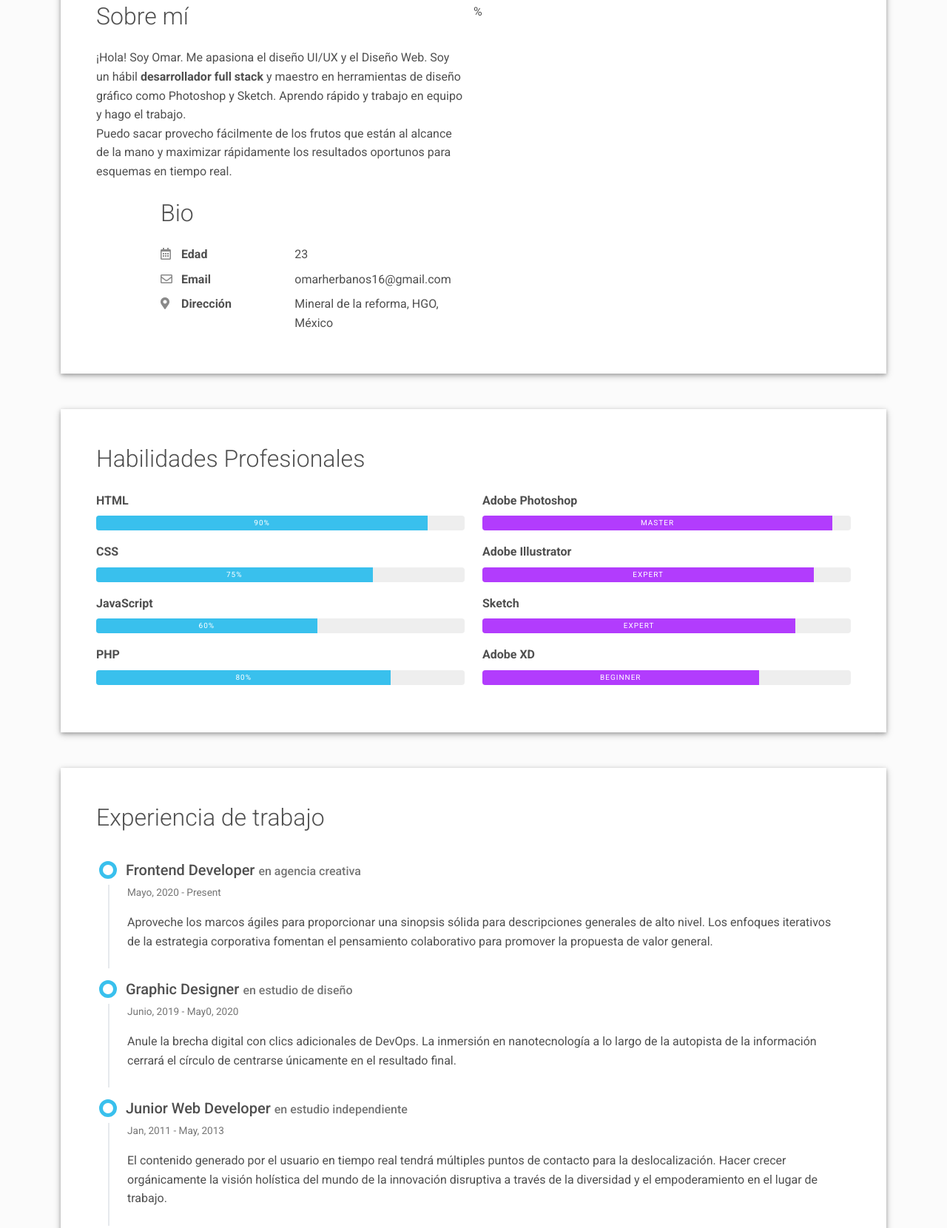
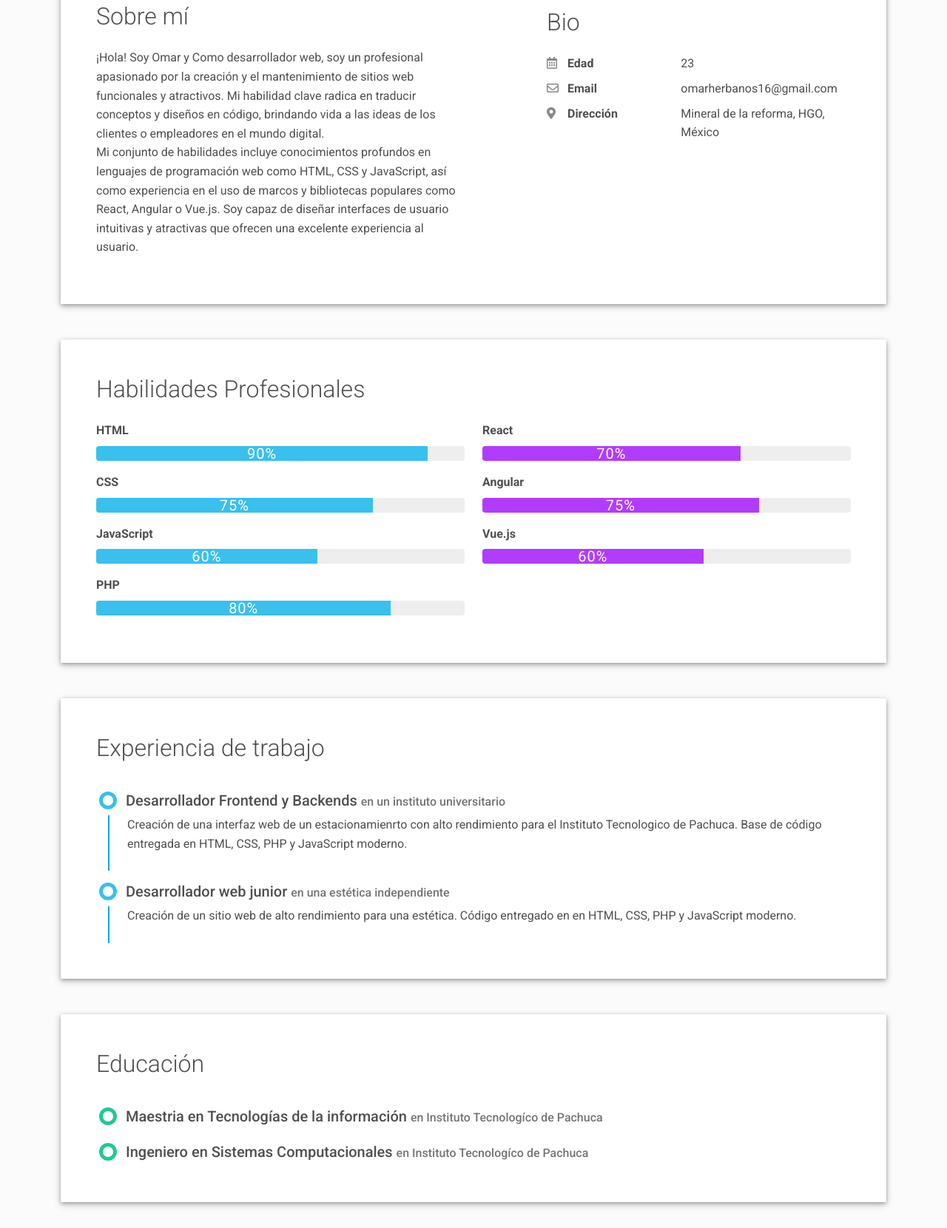
Before and after one commit to tabas1618/MyResume, a plain HTML site: page index.html in a window 1280 px wide. Shown: the part 705-2365 px from the top of the page at 74% size. Drawn offline with Linux system fonts and the light colour scheme.

Commit message:
Add files via upload

```diff
--- a/css/main.css
+++ b/css/main.css
@@ -7,7 +7,7 @@
   content: '';
   display: inline-block;
   position: absolute;
-  background-color: #fff;
+  background-color: #ffffff;
   border-radius: 100%;
   width: 24px;
   height: 24px;
@@ -17,7 +17,7 @@
   z-index: 2; }
 
 .timeline-body {
-  border-left: 2px solid #E6E9ED; }
+  border-left: 2px solid #0faade; }
 
 .timeline-card-primary:before {
   border-color: var(--bs-primary); }
@@ -72,7 +72,7 @@ html, body {
 
 .progress-bar {
   text-transform: uppercase;
-  font-size: 10px;
+  font-size: 20px;
   letter-spacing: 1px; }
 
 .text-small {
@@ -112,7 +112,7 @@ footer a:not(.nav-link) {
     opacity: 1 !important;
     transform: translate(0) scale(1) !important; }
   body.bg-light {
-    background-color: #fff !important; }
+    background-color: #000000 !important; }
   .container {
     width: auto;
     max-width: 100%;
--- a/index.html
+++ b/index.html
@@ -90,9 +90,9 @@
       <div class="row">
         <div class="col-md-6">
           <h2 class="h2 fw-light mb-4">Sobre mí</h2>
-          <p></p>¡Hola! Soy Omar. Me apasiona el diseño UI/UX y el Diseño Web. Soy un hábil <strong>desarrollador full stack</strong> y maestro en herramientas de diseño gráfico como Photoshop y Sketch. Aprendo rápido y trabajo en equipo y hago el trabajo.
-          <p>Puedo sacar provecho fácilmente de los frutos que están al alcance de la mano y maximizar rápidamente los resultados oportunos para esquemas en tiempo real.</p>
-        </div>%
+          <p></p>¡Hola! Soy Omar y Como desarrollador web, soy un profesional apasionado por la creación y el mantenimiento de sitios web funcionales y atractivos. Mi habilidad clave radica en traducir conceptos y diseños en código, brindando vida a las ideas de los clientes o empleadores en el mundo digital.
+          <p>Mi conjunto de habilidades incluye conocimientos profundos en lenguajes de programación web como HTML, CSS y JavaScript, así como experiencia en el uso de marcos y bibliotecas populares como React, Angular o Vue.js. Soy capaz de diseñar interfaces de usuario intuitivas y atractivas que ofrecen una excelente experiencia al usuario.</p>
+        </div>
         <div class="col-md-5 offset-lg-1">
           <div class="row mt-2">
             <h2 class="h2 fw-light mb-4">Bio</h2>
@@ -146,25 +146,22 @@
           </div>
         </div>
         <div class="col-md-6">
-          <div class="mb-3"><span class="fw-bolder">Adobe Photoshop</span>
+          <div class="mb-3"><span class="fw-bolder">React</span>
             <div class="progress my-2 rounded" style="height: 20px">
-              <div class="progress-bar bg-secondary" role="progressbar" data-aos="zoom-in-right" data-aos-delay="400" data-aos-anchor=".skills-section" style="width: 95%" aria-valuenow="95" aria-valuemin="0" aria-valuemax="100">Master</div>
+              <div class="progress-bar bg-secondary" role="progressbar" data-aos="zoom-in-right" data-aos-delay="400" data-aos-anchor=".skills-section" style="width: 70%" aria-valuenow="95" aria-valuemin="0" aria-valuemax="100">70%</div>
             </div>
           </div>
-          <div class="mb-3"><span class="fw-bolder">Adobe Illustrator</span>
+          <div class="mb-3"><span class="fw-bolder">Angular</span>
             <div class="progress my-2 rounded" style="height: 20px">
-              <div class="progress-bar bg-secondary" role="progressbar" data-aos="zoom-in-right" data-aos-delay="400" data-aos-anchor=".skills-section" style="width: 90%" aria-valuenow="90" aria-valuemin="0" aria-valuemax="100">Expert</div>
+              <div class="progress-bar bg-secondary" role="progressbar" data-aos="zoom-in-right" data-aos-delay="400" data-aos-anchor=".skills-section" style="width: 75%" aria-valuenow="90" aria-valuemin="0" aria-valuemax="100">75%</div>
             </div>
           </div>
-          <div class="mb-3"><span class="fw-bolder">Sketch</span>
+          <div class="mb-3"><span class="fw-bolder">Vue.js</span>
             <div class="progress my-2 rounded" style="height: 20px">
-              <div class="progress-bar bg-secondary" role="progressbar" data-aos="zoom-in-right" data-aos-delay="500" data-aos-anchor=".skills-section" style="width: 85%" aria-valuenow="85" aria-valuemin="0" aria-valuemax="100">Expert</div>
+              <div class="progress-bar bg-secondary" role="progressbar" data-aos="zoom-in-right" data-aos-delay="500" data-aos-anchor=".skills-section" style="width: 60%" aria-valuenow="85" aria-valuemin="0" aria-valuemax="100">60%</div>
             </div>
           </div>
-          <div class="mb-3"><span class="fw-bolder">Adobe XD</span>
-            <div class="progress my-2 rounded" style="height: 20px">
-              <div class="progress-bar bg-secondary" role="progressbar" data-aos="zoom-in-right" data-aos-delay="600" data-aos-anchor=".skills-section" style="width: 75%" aria-valuenow="75" aria-valuemin="0" aria-valuemax="100">Beginner</div>
-            </div>
+
           </div>
         </div>
       </div>
@@ -176,29 +173,18 @@
       <div class="timeline">
         <div class="timeline-card timeline-card-info" data-aos="fade-in" data-aos-delay="0">
           <div class="timeline-head px-4 pt-3">
-            <div class="h5">Frontend Developer <span class="text-muted h6">en agencia creativa</span></div>
+            <div class="h5">Desarrollador Frontend y Backends <span class="text-muted h6">en un instituto universitario</span></div>
           </div>
           <div class="timeline-body px-4 pb-4">
-            <div class="text-muted text-small mb-3">Mayo, 2020 - Present</div>
-            <div>Aproveche los marcos ágiles para proporcionar una sinopsis sólida para descripciones generales de alto nivel. Los enfoques iterativos de la estrategia corporativa fomentan el pensamiento colaborativo para promover la propuesta de valor general.</div>
-          </div>
-        </div>
-        <div class="timeline-card timeline-card-info" data-aos="fade-in" data-aos-delay="200">
-          <div class="timeline-head px-4 pt-3">
-            <div class="h5">Graphic Designer <span class="text-muted h6">en estudio de diseño</span></div>
-          </div>
-          <div class="timeline-body px-4 pb-4">
-            <div class="text-muted text-small mb-3">Junio, 2019 - May0, 2020</div>
-            <div>Anule la brecha digital con clics adicionales de DevOps. La inmersión en nanotecnología a lo largo de la autopista de la información cerrará el círculo de centrarse únicamente en el resultado final.</div>
+            <div>Creación de una interfaz web de un estacionamienrto con alto rendimiento para el Instituto Tecnologico de Pachuca. Base de código entregada en HTML, CSS, PHP y JavaScript moderno.</div>
           </div>
         </div>
         <div class="timeline-card timeline-card-info" data-aos="fade-in" data-aos-delay="400">
           <div class="timeline-head px-4 pt-3">
-            <div class="h5">Junior Web Developer <span class="text-muted h6">en estudio independiente</span></div>
+            <div class="h5">Desarrollador web junior <span class="text-muted h6">en una estética independiente</span></div>
           </div>
           <div class="timeline-body px-4 pb-4">
-            <div class="text-muted text-small mb-3">Jan, 2011 - May, 2013</div>
-            <div>El contenido generado por el usuario en tiempo real tendrá múltiples puntos de contacto para la deslocalización. Hacer crecer orgánicamente la visión holística del mundo de la innovación disruptiva a través de la diversidad y el empoderamiento en el lugar de trabajo.</div>
+            <div>Creación de un sitio web de alto rendimiento para una estética. Código entregado en en HTML, CSS, PHP y JavaScript moderno.</div>
           </div>
         </div>
       </div>
@@ -210,21 +196,14 @@
       <div class="timeline">
         <div class="timeline-card timeline-card-success" data-aos="fade-in" data-aos-delay="0">
           <div class="timeline-head px-4 pt-3">
-            <div class="h5">Maestria en Tecnología de la información <span class="text-muted h6">en Instituto Tecnologíco de Pachuca</span>          </div>
+            <div class="h5">Maestria en Tecnologías de la información <span class="text-muted h6">en Instituto Tecnologíco de Pachuca</span>          </div>
           </div>
-          <div class="timeline-body px-4 pb-4">
-            <div class="text-muted text-small mb-3"></div>
-            <div>Aproveche los marcos ágiles para proporcionar una sinopsis sólida para descripciones generales de alto nivel. Los enfoques iterativos de la estrategia corporativa fomentan el pensamiento colaborativo para promover la propuesta de valor general.</div>
+
           </div>
         </div>
         <div class="timeline-card timeline-card-success" data-aos="fade-in" data-aos-delay="200">
           <div class="timeline-head px-4 pt-3">
-            <div class="h5">Ingeniero en Sistemas Computacionales <span class="text-muted h6">en Instituto Tecnologíco de Pachuca</span>          </div>
-          </div>
-          <div class="timeline-body px-4 pb-4">
-            <div class="text-muted text-small mb-3"></div>
-            <div>Anule la brecha digital con clics adicionales de DevOps. La inmersión en nanotecnología a lo largo de la autopista de la información cerrará el círculo de centrarse únicamente en el resultado final.</div>
-          </div>
+            <div class="h5">Ingeniero en Sistemas Computacionales <span class="text-muted h6">en Instituto Tecnologíco de Pachuca</span>
         </div>
         </div>
       </div>
@@ -237,31 +216,21 @@
         <div class="col-md-6"><a href="https://dribbble.com/" target="_blank"><img class="img-fluid" src="images/project-1.jpg" width="800" height="500"/></a></div>
         <div class="col-md-6 d-flex align-items-center" data-aos="fade-left" data-aos-delay="100">
           <div class="m-4 mt-md-2">
-            <p class="text-teal text-small">Frontend / HTML / CSS / JavaScript</p>
-            <h3>Sitio web de la agencia de fotografía</h3>
-            <p class="text-muted">Creación de una interfaz web de alto rendimiento para una agencia de fotografía. Base de código entregada en HTML, CSS y JavaScript moderno.</p>
+            <p class="text-teal text-small">Frontend / Backend / HTML / CSS / JavaScript</p>
+            <h3>Sitio web para un estacionamiento</h3>
+            <p class="text-muted">Creación de una interfaz web de un estacionamienrto con alto rendimiento para el Instituto Tecnologico de Pachuca. Base de código entregada en HTML, CSS, PHP y JavaScript moderno.</p>
           </div>
         </div>
       </div>
       <div class="row g-0 portfolio-reverse">
         <div class="col-md-6 d-flex align-items-center" data-aos="fade-right" data-aos-delay="100">
           <div class="m-4 mt-md-2 text-end">
-            <p class="text-teal text-small">Graphic Design / Photoshop / Sketch</p>
-            <h3>Diseño de sitios web para restaurantes</h3>
-            <p class="text-muted">Diseño web para una popular cadena de restaurantes que involucra diseños complejos realizados tanto en Photoshop como en Sketch. Colaboración con el equipo de back-end y front-end para el producto terminado.</p>
+            <p class="text-teal text-small">Frontend / HTML / CSS / JavaScript</p>
+            <h3>Sitio web de citas para una estética</h3>
+            <p class="text-muted">Creación de un sitio web de alto rendimiento para una estética. Código entregado en en HTML, CSS, PHP y JavaScript moderno.</p>
           </div>
         </div>
         <div class="col-md-6"><a href="https://www.behance.net/" target="_blank"><img class="img-fluid" src="images/project-2.jpg" width="800" height="500"/></a></div>
-      </div>
-      <div class="row g-0">
-        <div class="col-md-6"><a href="https://dribbble.com/" target="_blank"><img class="img-fluid" src="images/project-3.jpg" width="800" height="500"/></a></div>
-        <div class="col-md-6 d-flex align-items-center" data-aos="fade-left" data-aos-delay="100">
-          <div class="m-4 mt-md-2">
-            <p class="text-teal text-small">Frontend / HTML / CSS / JavaScript</p>
-            <h3>Sitio web de comercio electrónico</h3>
-            <p class="text-muted">Creación de un sitio web de alto rendimiento para un portal de comercio electrónico. Trabajé con el equipo de back-end para entregar oportunamente el código base en HTML, CSS y JavaScript moderno.</p>
-          </div>
-        </div>
       </div>
     </div>
   </div>
```
Also changed, not shown: css/mdb.min.css.
